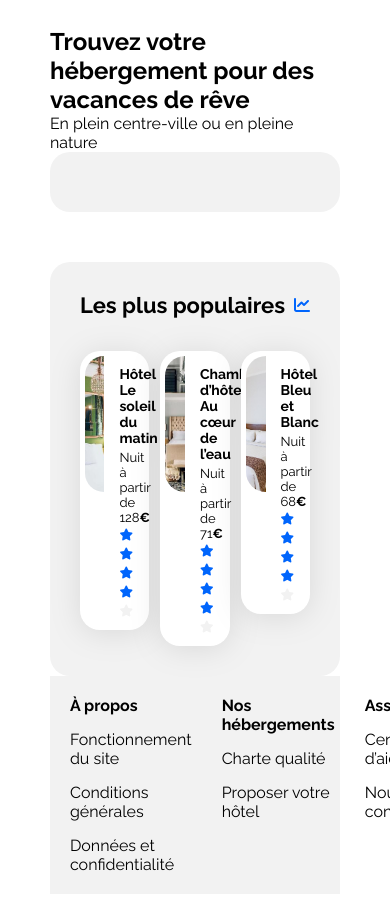
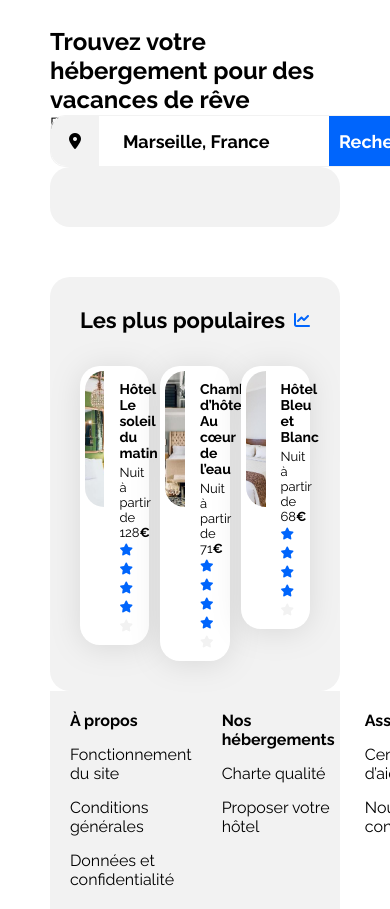
Before and after one commit to Alex-b6/Booki, a plain HTML site: page index.html in a window 390 px wide. Shown: the part 52-961 px from the top of the page. Drawn offline with Linux system fonts and the light colour scheme.

Commit message:
adding searchbar / not responsive

```diff
--- a/css/style.css
+++ b/css/style.css
@@ -66,7 +66,10 @@ nav li:hover a {
     justify-content: flex-end;
     align-items: flex-end;
 }
+
 /* Fin du header */
+
+/* body & Main */
 
 body {
     display: flex;
@@ -87,6 +90,86 @@ body {
 main {
     margin: 0 3.12rem 0 3.12rem;
 }
+
+/* Fin Body & Main */
+
+/***** info group *****/
+
+.infogroup {
+    display: flex;
+    flex-direction: column;
+    align-items: flex-start;
+    gap: 35px;
+    align-self: stretch;
+}
+
+.headline {
+    height: 53px;
+}
+
+/* search-bar */
+
+.backbleu {
+    background-color: var(--main-color);
+}
+
+.backgris {
+    background-color: var(--main-bg-color);
+}
+
+.bordureNone {
+    border: none;
+}
+
+.flexCentre {
+    display: flex;
+    justify-content: center;
+    align-items: center;
+}
+
+.bordureSearch {
+    width: 400px;
+    border-radius: 15px;
+    border: 0.5px solid #F2F2F2;
+}
+
+.recherche {
+    height: 50px;
+    width: 230px;
+    font-size: 18px;
+    color: black;
+    font-weight: bold;
+}
+
+.iconSize {
+    height: 50px;
+    width: 50px;
+    border-radius: 15px 0 0 15px;
+}
+
+.paddingSearch {
+    padding-left: 24px;
+}
+
+.buttonSearch {
+    height: 50px;
+    width: 120px;
+    color: white;
+    cursor: pointer;
+    font-size: 18px;
+    font-weight: 700;
+    border-radius: 0 15px 15px 0;
+}
+
+/* Fin search-bar */
+
+/** Filter-bar **/
+
+/** Fin Filter-bar **/
+
+/*** Info-bar ***/
+
+/*** Fin Info-bar ***/
 
 a {
     color: inherit;
--- a/index.html
+++ b/index.html
@@ -30,10 +30,21 @@
         </header>
     <div class="main-container">
         <main>
-            <section>
-                <div>
+            <section class="infogroup">
+                <div class="headline">
                     <h1>Trouvez votre hébergement pour des vacances de rêve</h1>
                     <p>En plein centre-ville ou en pleine nature</p>
+                </div>
+                <div class="bordureSearch flexCentre">
+                    <div class="backgris flexCentre iconSize">
+                        <i class="fa-solid fa-location-dot" style="color: #000000;"></i>
+                    </div>
+                    <div>
+                        <input class="recherche flexCentre bordureNone paddingSearch" type="text" name="city" id="city" value="Marseille, France" required>
+                    </div>
+                    <div>
+                        <button class="backbleu flexCentre buttonSearch bordureNone">Rechercher</button>
+                    </div>
                 </div>
             </section>
             <div class="hebergements-and-populaires">
```
